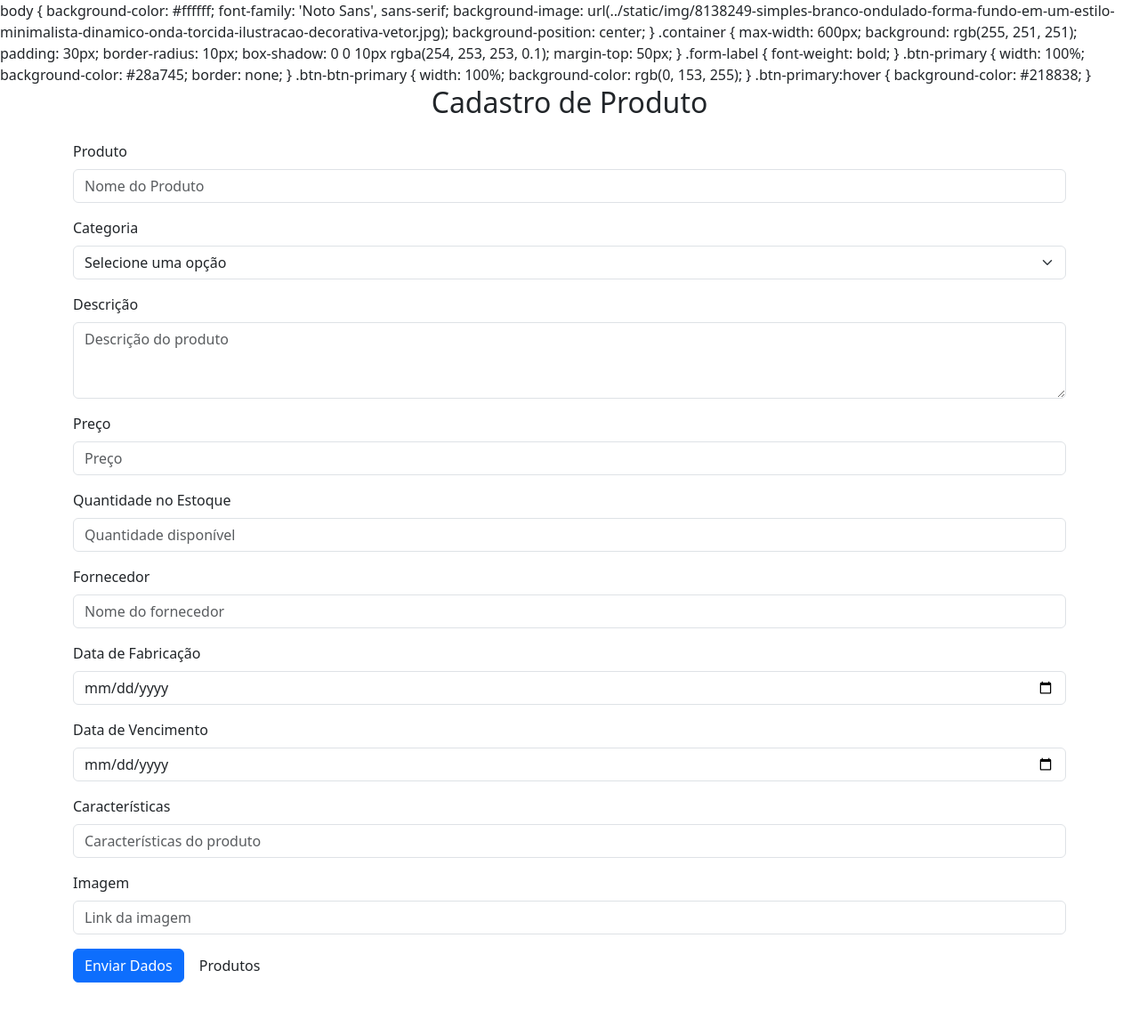
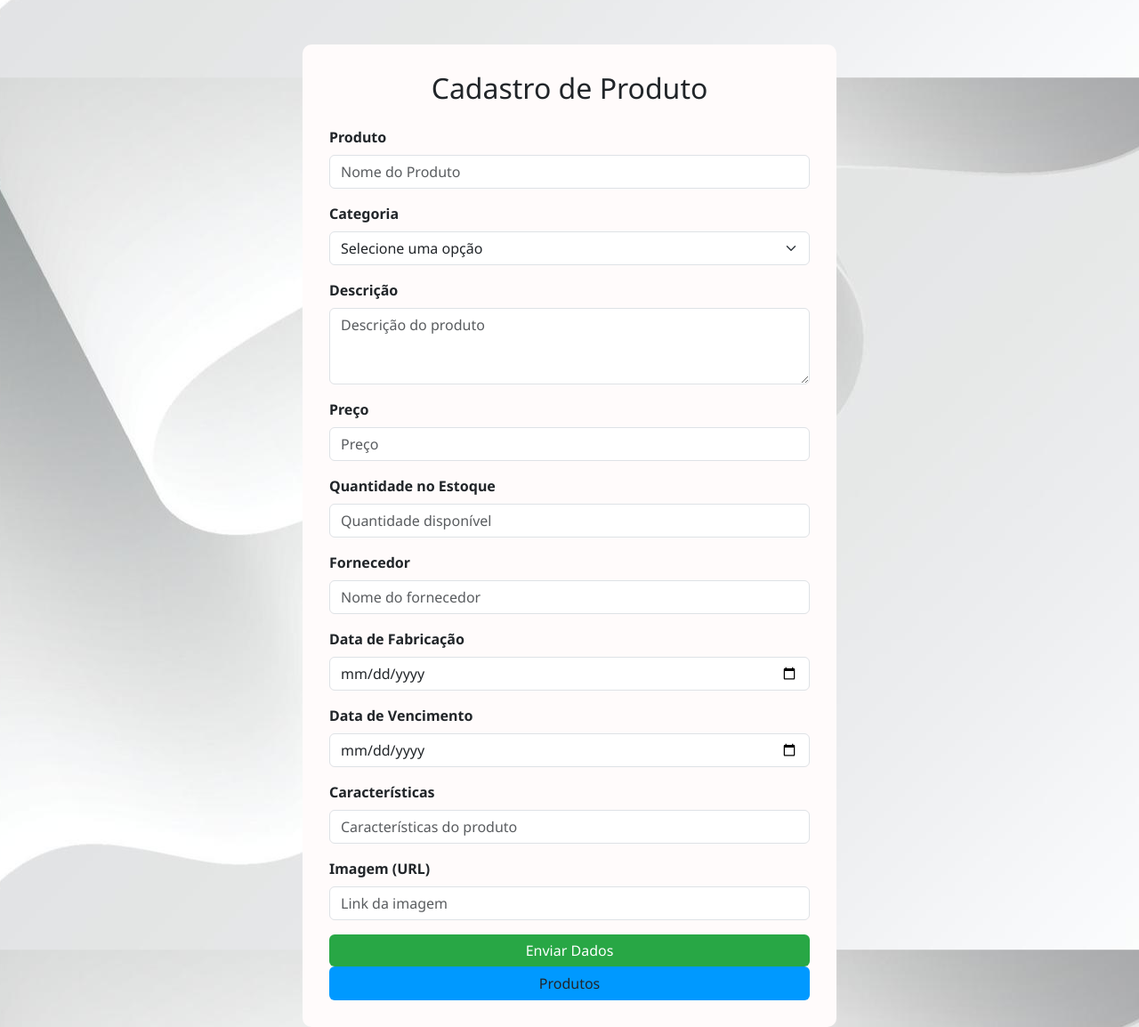
Before and after one commit to WillianRD/Sistema_cadastro_produto, a Flask app: template templates/index.html in a window 1280 px wide. Shown: the whole page at 89% size. Before the commit the page ends 1104 px from the top, so only its background shows below. Run offline with Flask 3, Linux system fonts and the light colour scheme; the template is opened without the code that fills it, so the values that code supplies are empty.

Commit message:
Nova atualização sobre o projeto
Atualizado as imagens que não carregava

Organização das pastas do banco, agora ficam na pasta Controller

Comentário sobre as linhas de comandos

```diff
--- a/app.py
+++ b/app.py
@@ -1,18 +1,15 @@
-from flask import Flask, render_template, request, url_for # type: ignore
-from validar_produto.validarProduto import checkSize,checkCategory
-from validar_produto.validarProduto import checkPrice, checkDesc, checkSizeEstoque,checkFornecedor
-from validar_produto.validarProduto import caracteres, url
-from models import updateDados, ReadDados
+from flask import Flask, render_template, request
+from Controller import connect_data, read_data, update_data, delete
+
+
+# Chama a instancia do Flask
 app = Flask(__name__)
 
-@app.route("/", methods=['GET'])
-def main():
-    return 'Página principal --- Em produção'
-
-@app.route("/produtos/insert", methods=['POST','GET'])
+# Rota criada
+@app.route("/", methods=['POST','GET'])
 def index():
     if request.method == 'POST':
-        produto = request.form['produto']
+        produto = request.form['produto'] # Variavel produto recebe requisição do form do atributo produto do index.html
         categoria = request.form['categoria']
         preco = float( request.form['preco'])
         descricao = request.form['descricao']
@@ -21,22 +18,14 @@
         fabricacao= request.form['fabricacao']
         vencimento= request.form['vencimento']
         caracteristicas= request.form['caracteristicas']
-        link_image = request.form['page_url']
-        updateDados(produto,categoria,descricao,preco,qtd,fabricacao,vencimento,caracteristicas,link_image)
+        url_link_page = request.form['urllink']
+        update(produto,categoria,descricao,preco,qtd,fabricacao,vencimento,caracteristicas,url_link_page)
     return render_template('index.html')
 
-@app.route("/produtos/read", methods=['GET', 'POST'])
+@app.route("/produtos/read", methods=['GET'])
 def get_produto():
     listaDeProdutos = ReadDados()
     return render_template('form_add.html',lista=listaDeProdutos)
 
-@app.route("/produtos/delete", methods=['GET','DELETE'])
-def delete_produto():
-    return '<h1>Essa rota vai servir para deletar dados --- Em produção </h1>'
-
-@app.route('/produtos/update', methods=['GET'])
-def update():
-    return 'Atualizar dados --- Em produção'
-
 if __name__ == '__main__':
     app.run(debug=True)
--- a/templates/form_add.html
+++ b/templates/form_add.html
@@ -13,7 +13,7 @@
         {% for i in lista %}
         <div class="col-md-4">
           <div class="card" style="width: 18rem; margin: auto;">
-            <img src= "{{ i.url_p}}" class="card-img-top" alt="Imagem do produto">
+            <img src= "{{i.imagem_url}}" class="card-img-top" alt="Imagem do produto">
             <div class="card-body">
               <h5 class="card-title"> Produto {{ i.titulo }}</h5>
               <p class="card-text">Categoria: {{ i.categoria }}</p>
--- a/templates/index.html
+++ b/templates/index.html
@@ -5,10 +5,8 @@
     <meta name="viewport" content="width=device-width, initial-scale=1">
     <title>Cadastro de Produto</title>
 
-    <link rel="stylesheet" href="style.css">
     <link href="https://cdn.jsdelivr.net/npm/bootstrap@5.3.3/dist/css/bootstrap.min.css" rel="stylesheet" integrity="sha384-QWTKZyjpPEjISv5WaRU9OFeRpok6YctnYmDr5pNlyT2bRjXh0JMhjY6hW+ALEwIH" crossorigin="anonymous">
     <link href="https://fonts.googleapis.com/css2?family=Noto+Sans:wght@400;700&display=swap" rel="stylesheet">
-    <link rel ="stylesheet" href="{{url_for('static',filename='style.css')}}"
 
     <style>
       body {
@@ -106,8 +104,8 @@
         </div>
 
         <div class="mb-3">
-          <label class="form-label">Imagem</label>
-          <input name="page_url" type="url" class="form-control" placeholder="Link da imagem">
+          <label class="form-label">Imagem (URL)</label>
+          <input name="urllink" type="url" class="form-control" placeholder="Link da imagem">
         </div>
 
         <button type="submit" class="btn btn-primary">Enviar Dados</button>
```
Also changed, not shown: banco-para-testes.db (added), banco.db, static/img/download.jpeg (added).
